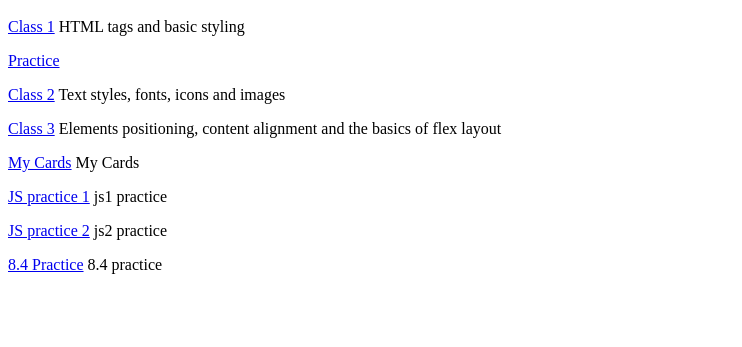
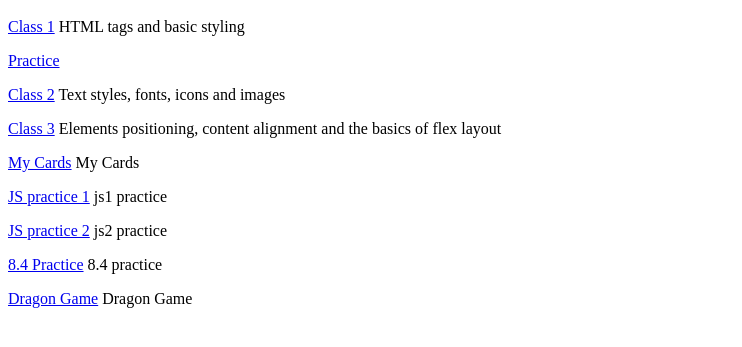
Before and after one commit to pasfroeh/practice, a plain HTML site: page index.html in a window 1280 px wide. Shown: the part 237-584 px from the top of the page, without its empty margins (0-742 px from the left). Drawn offline with Linux system fonts and the light colour scheme.

Commit message:
Add dragon link to home page

```diff
--- a/index.html
+++ b/index.html
@@ -27,6 +27,7 @@
         <p><a href="js1/index.html">JS practice 1</a> js1 practice</p>
         <p><a href="js2/index.html">JS practice 2</a> js2 practice</p>
         <p><a href="8.4/8.4_practice.html">8.4 Practice</a> 8.4 practice</p>
+        <p><a href="dragon-move/move_dragon.html">Dragon Game</a> Dragon Game</p>
     </div>
   </body>
 </html>
```
